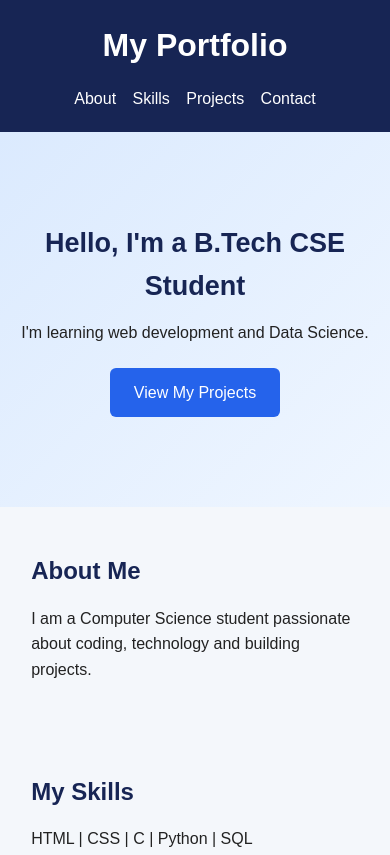
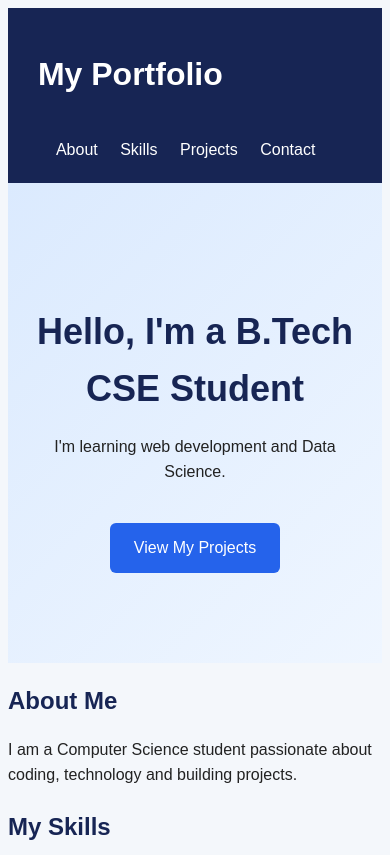
Before and after one commit to tejasmathur5751-design/my-portfolio, a plain HTML site: page index.html in a window 390 px wide. Shown: the top 855 px of the page. Drawn offline with Linux system fonts and the light colour scheme.

Commit message:
Update style.css

```diff
--- a/style.css
+++ b/style.css
@@ -1,9 +1,4 @@
 
-* {
-    margin: 0;
-    padding: 0;
-    box-sizing: border-box;
-}
 
 body {
     font-family: Arial, sans-serif;
@@ -54,13 +49,6 @@ nav a:hover {
     border-radius: 6px;
 }
 
-.btn:hover {
-    background: #1d4ed8;
-}
-
-section:not(.hero) {
-    padding: 45px 8%;
-}
 
 section h2 {
     color: #172554;
@@ -71,7 +59,6 @@ section h2 {
     background: white;
     padding: 22px;
     border-radius: 10px;
-    box-shadow: 0 3px 12px #00000012;
 }
 
 footer {
@@ -80,17 +67,3 @@ footer {
     background: #172554;
     color: white;
 }
-
-@media (max-width: 600px) {
-    header {
-        flex-direction: column;
-    }
-
-    nav a {
-        margin: 0 6px;
-    }
-
-    .hero h2 {
-        font-size: 27px;
-    }
-}
```
